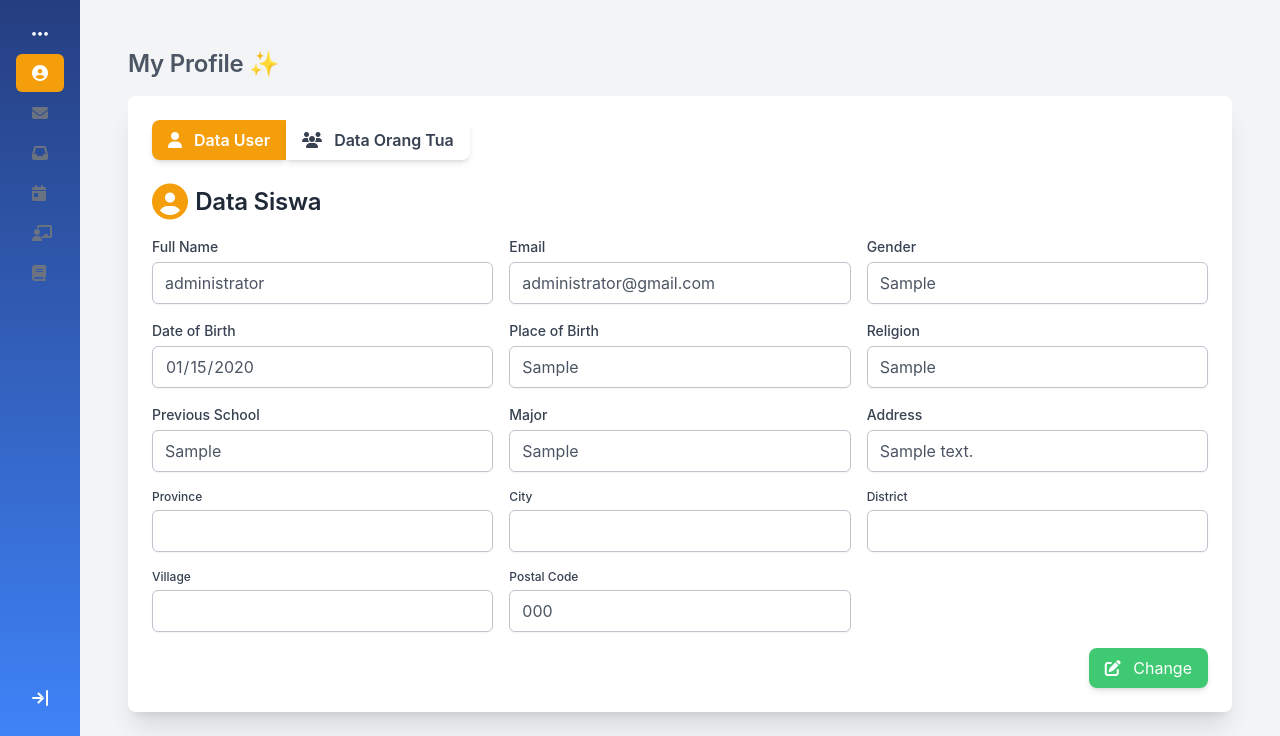
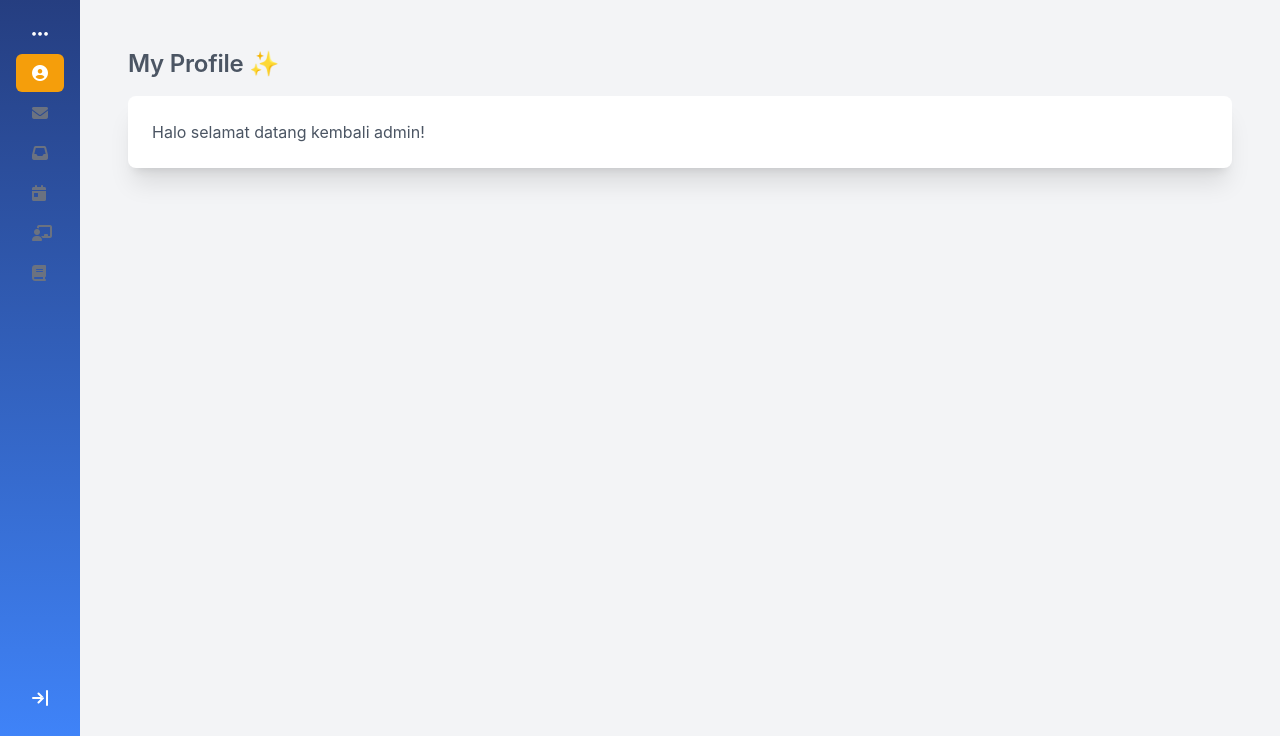
Before and after one commit to adityabayu1231/educate, a Laravel app: page /dashboard in a window 1280 px wide. Shown: the part 64-800 px from the top of the page. Run offline with Laravel 12, Linux system fonts and the light colour scheme; a user stored in the database is signed in; data comes from the database, SQL or seed files in the repository; tables that the repository leaves empty hold one stand-in row (values such as "Sample post"); style sheets or scripts are compiled from the project's sources; some libraries are stand-ins or nearby versions.

Commit message:
Ubah route guru

```diff
--- a/resources/views/dashboard.blade.php
+++ b/resources/views/dashboard.blade.php
@@ -5,6 +5,8 @@
         </div>
         <div class="max-w-7xl mx-auto sm:px-6 lg:px-8">
             <div class="bg-white overflow-hidden shadow-xl sm:rounded-lg p-6">
+                <!-- Konten yang berubah berdasarkan role_id -->
+                @if (Auth::user()->role_id == 1)
                     <!-- Button Group -->
                     <div class="flex justify-start mb-6" role="group" aria-label="User Data Switch">
                         <button id="switchToUserData"
@@ -32,8 +34,8 @@
                         <div class="grid grid-cols-1 md:grid-cols-3 gap-4">
                             <div>
                                 <label for="fullname" class="block text-sm font-medium text-gray-700">Full Name</label>
-                            <input type="text" id="fullname" name="fullname" value="{{ Auth::user()->fullname }}"
-                                readonly
+                                <input type="text" id="fullname" name="fullname"
+                                    value="{{ Auth::user()->fullname }}" readonly
                                     class="mt-1 block w-full rounded-md border-gray-300 shadow-sm focus:border-blue-500 focus:ring focus:ring-blue-200 focus:ring-opacity-50">
                             </div>
                             <div>
@@ -44,7 +46,8 @@
                             </div>
                             <div>
                                 <label for="gender" class="block text-sm font-medium text-gray-700">Gender</label>
-                            <input type="text" id="gender" name="gender" value="{{ $student->gender }}" readonly
+                                <input type="text" id="gender" name="gender" value="{{ $student->gender }}"
+                                    readonly
                                     class="mt-1 block w-full rounded-md border-gray-300 shadow-sm focus:border-blue-500 focus:ring focus:ring-blue-200 focus:ring-opacity-50">
                             </div>
                         </div>
@@ -84,12 +87,14 @@
                             </div>
                             <div>
                                 <label for="major" class="block text-sm font-medium text-gray-700">Major</label>
-                            <input type="text" id="major" name="major" value="{{ $student->major }}" readonly
+                                <input type="text" id="major" name="major" value="{{ $student->major }}"
+                                    readonly
                                     class="mt-1 block w-full rounded-md border-gray-300 shadow-sm focus:border-blue-500 focus:ring focus:ring-blue-200 focus:ring-opacity-50">
                             </div>
                             <div>
                                 <label for="address" class="block text-sm font-medium text-gray-700">Address</label>
-                            <input type="text" id="address" name="address" value="{{ $student->address }}" readonly
+                                <input type="text" id="address" name="address" value="{{ $student->address }}"
+                                    readonly
                                     class="mt-1 block w-full rounded-md border-gray-300 shadow-sm focus:border-blue-500 focus:ring focus:ring-blue-200 focus:ring-opacity-50">
                             </div>
                         </div>
@@ -117,7 +122,8 @@
                                     class="mt-1 block w-full rounded-md border-gray-300 shadow-sm focus:border-blue-500 focus:ring focus:ring-blue-200 focus:ring-opacity-50">
                             </div>
                             <div>
-                            <label for="postal_code" class="block text-xs font-medium text-gray-700">Postal Code</label>
+                                <label for="postal_code" class="block text-xs font-medium text-gray-700">Postal
+                                    Code</label>
                                 <input type="text" id="postal_code" name="postal_code"
                                     value="{{ $student->postal_code }}" readonly
                                     class="mt-1 block w-full rounded-md border-gray-300 shadow-sm focus:border-blue-500 focus:ring focus:ring-blue-200 focus:ring-opacity-50">
@@ -171,7 +177,8 @@
                                     class="mt-1 block w-full rounded-md border-gray-300 shadow-sm focus:border-blue-500 focus:ring focus:ring-blue-200 focus:ring-opacity-50">
                             </div>
                             <div>
-                            <label for="father_occupation" class="block text-sm font-medium text-gray-700">Father's
+                                <label for="father_occupation"
+                                    class="block text-sm font-medium text-gray-700">Father's
                                     Occupation</label>
                                 <input type="text" id="father_occupation" name="father_occupation"
                                     value="{{ $student->father_occupation }}" readonly
@@ -196,7 +203,8 @@
                                     class="mt-1 block w-full rounded-md border-gray-300 shadow-sm focus:border-blue-500 focus:ring focus:ring-blue-200 focus:ring-opacity-50">
                             </div>
                             <div>
-                            <label for="mother_occupation" class="block text-sm font-medium text-gray-700">Mother's
+                                <label for="mother_occupation"
+                                    class="block text-sm font-medium text-gray-700">Mother's
                                     Occupation</label>
                                 <input type="text" id="mother_occupation" name="mother_occupation"
                                     value="{{ $student->mother_occupation }}" readonly
@@ -212,8 +220,18 @@
                             </button>
                         </div>
                     </div>
+                @elseif (Auth::user()->role_id == 2)
+                    <!-- Role ID 2 (misalnya sebagai guru atau peran lain) -->
+                    <h1>Saya adalah {{ Auth::user()->fullname }}, sebagai {{ Auth::user()->role->name }}</h1>
+                @else
+                    <!-- Role selain 1 dan 2 (misalnya Admin) -->
+                    <h1>Halo selamat datang kembali admin!</h1>
+                @endif
+            </div>
+        </div>
     </div>
 
+    <!-- JavaScript untuk toggling -->
     <script>
         function toggleInputs(section, editable) {
             const inputs = section.querySelectorAll('input');
@@ -273,11 +291,10 @@
                 alert('Data orang tua telah disimpan!');
             }
         });
-                const provinceId = "{{ $student->province_id }}";
-                const cityId = "{{ $student->city_id }}";
-                const districtId = "{{ $student->district_id }}";
-                const villageId = "{{ $student->village_id }}";
-
+        const provinceId = "{{ $student ? $student->province_id : '' }}";
+        const cityId = "{{ $student ? $student->city_id : '' }}";
+        const districtId = "{{ $student ? $student->district_id : '' }}";
+        const villageId = "{{ $student ? $student->village_id : '' }}";
         // Function to fetch data from API
         async function fetchData() {
             try {
@@ -313,6 +330,4 @@
         // Call the fetchData function
         fetchData();
     </script>
-        </div>
-    </div>
 </x-app-layout>
--- a/routes/web.php
+++ b/routes/web.php
@@ -55,30 +55,30 @@ Route::prefix('admin')->name('admin.')->group(function () {
     });
 });
 
-// Route group for shared routes (dashboard and biodata for both teacher and student)
+// Route group for teacher (without middleware at the group level)
+Route::prefix('teacher')->name('teacher.')->group(function () {
+    // Public routes (no middleware)
+    Route::get('/', [AuthTeacherController::class, 'index'])->name('index');
+    Route::get('/reset-pass', [AuthTeacherController::class, 'passupt'])->name('passupt');
+
+    // Protected routes (with middleware)
+    Route::middleware(['auth'])->group(function () {
+        Route::get('/classes', [AuthTeacherController::class, 'index'])->name('classes.index');
+        Route::get('/profile', [AuthTeacherController::class, 'edit'])->name('profile.edit');
+        Route::get('/biodata', [AuthTeacherController::class, 'biodata'])->name('biodata');
+        // Example of another protected route
+        Route::get('/bio', [AuthTeacherController::class, 'show'])->name('biodata.show');
+    });
+});
+
 Route::middleware([
     'auth:sanctum',
     config('jetstream.auth_session'),
     'verified',
 ])->group(function () {
-
-    // Route group for teachers
-    Route::prefix('teacher')->name('teacher.')->group(function () {
-        Route::get('/', [AuthTeacherController::class, 'index'])->name('index');
-        Route::get('/reset-pass', [AuthTeacherController::class, 'passupt'])->name('passupt');
-
-        // Protected routes for teachers
-        Route::get('/classes', [AuthTeacherController::class, 'index'])->name('classes.index');
-        Route::get('/profile', [AuthTeacherController::class, 'edit'])->name('profile.edit');
-        Route::get('/biodata', [AuthTeacherController::class, 'biodata'])->name('biodata');
-        Route::post('/biodata', [AuthTeacherController::class, 'store'])->name('store');
-    });
-
-
-    // Route group for students
     Route::middleware(['checkstudent'])->group(function () {
         Route::get('/dashboard', [AuthUserController::class, 'index'])->name('dashboard');
-        Route::get('/biodata', [AuthUserController::class, 'biostudent'])->name('student.bio');
-        Route::post('/biodata', [StudentController::class, 'store'])->name('students.store');
     });
+    Route::get('/biodata', [AuthUserController::class, 'biostudent'])->name('student.bio');
+    Route::post('/biodata', [StudentController::class, 'store'])->name('students.store');
 });
```
Also changed, not shown: resources/views/auth/student/biostudent.blade.php (+6 -6 lines). Lines whose indentation alone changed are shown as unchanged.
